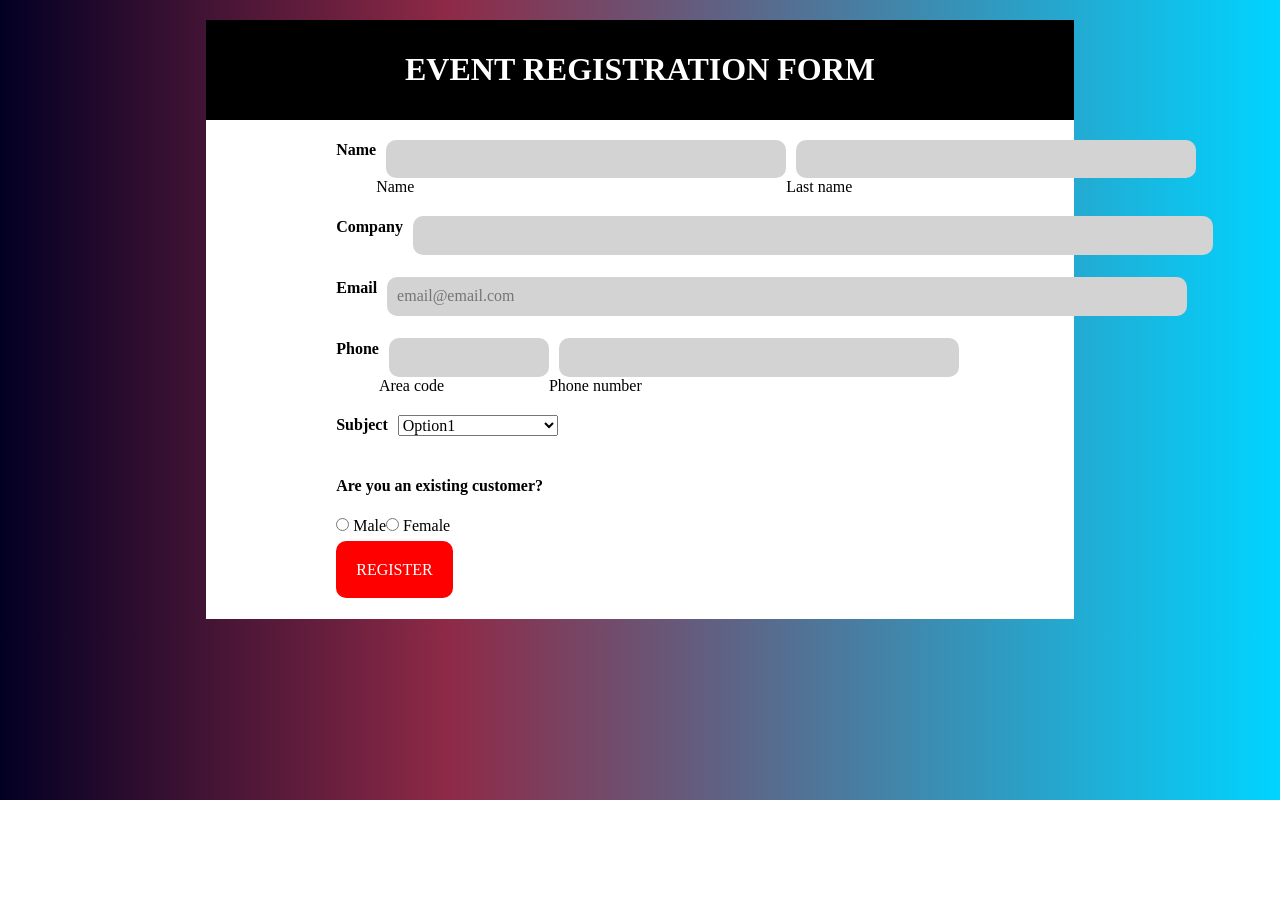
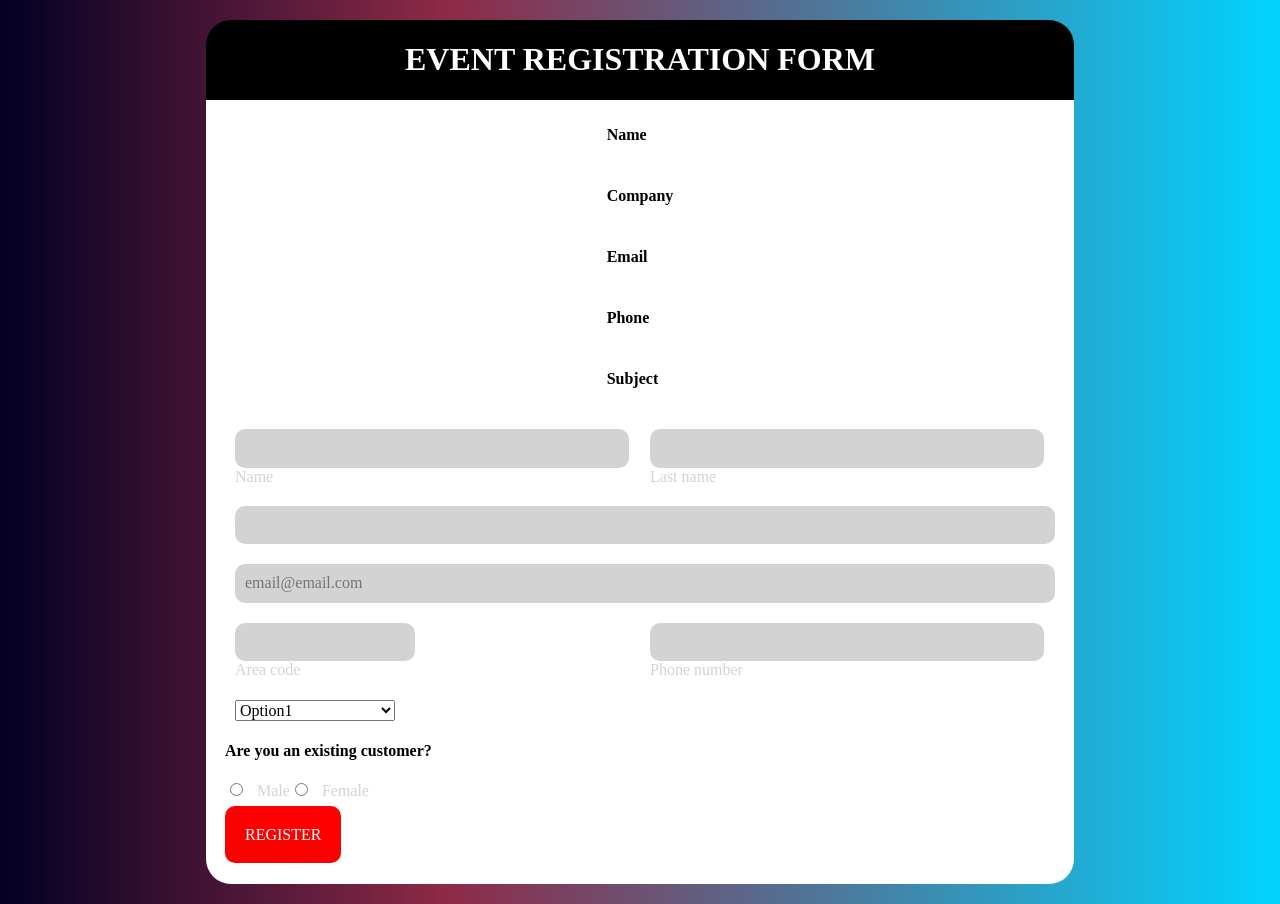
Before and after one commit to Totaldc/Contact-form, a plain HTML site: page index.html in a window 1280 px wide. Before the commit the page ends 800 px from the top, so only its background shows below. Drawn offline with nearby package versions, Linux system fonts and the light colour scheme.

Commit message:
Contact form completed. CSS is a mess

```diff
--- a/css/style.css
+++ b/css/style.css
@@ -1,57 +1,62 @@
-*{
-    box-sizing: border-box;
-}
-
-body{
-    background: rgb(2,0,36);
-background: linear-gradient(90deg, rgba(2,0,36,1) 0%, rgba(142,42,71,1) 35%, rgba(0,212,255,1) 100%);
-}
-
-.bg-white{
-    background-color: white;
-    padding-bottom: 40px;
-}
-
-main{
-    margin: 20px;
-}
-
-.wrapper{
-    width: 70%;
-    margin: 0 auto;
-}
-
-.flex{
-    display: flex;
+body {
+    background: rgb(2, 0, 36);
+    background: linear-gradient(90deg, rgba(2, 0, 36, 1) 0%, rgba(142, 42, 71, 1) 35%, rgba(0, 212, 255, 1) 100%);
 
 
 }
 
 
-.center{
+.mt-5 {
+    margin-top: 5px;
+}
+
+.bg-white {
+    background-color: white;
+    padding-bottom: 40px;
+
+    border-radius: 0 0 25px 25px;
+}
+
+main {
+    margin: 20px;
+}
+
+.wrapper {
+    width: 70%;
+    margin: 0 auto;
+}
+
+.flex {
+    display: flex;
+    flex-wrap: wrap;
+}
+
+
+.center {
     justify-content: center;
     width: 100%;
 }
 
-.column{
+.column {
     flex-direction: column;
 }
 
-.row{
+.row {
     flex-direction: row;
 }
 
-.block{
+.block {
     display: block;
 }
 
-.title{
+.title {
     color: white;
     background-color: black;
-    padding: 10px;
+    border-radius: 25px 25px 0 0;
+
 }
 
-a{
+a {
     padding: 20px;
     background-color: red;
     color: white;
@@ -60,41 +65,57 @@ a{
 
 }
 
-label:not(:last-child):after{
+label {
     color: lightgrey;
     margin-left: 10px;
 }
 
-input{
+label[name=male],
+label[name=female] {
+    color: black;
+}
+
+input {
     background-color: lightgrey;
     border: none;
-    padding:10px 10px;
+    padding: 10px 10px;
     border-radius: 10px;
 }
 
-input[name=name], input[name=last_name], input[name=phone]{
+input[name=name],
+input[name=last_name],
+input[name=phone] {
     display: block;
     margin-left: 10px;
     margin-top: 20px;
-    width: 50vh;
+    width: 90%;
 
 }
 
-input[name=code], select{
+input[name=code],
+select {
     display: block;
     margin-left: 10px;
     margin-top: 20px;
     width: 20vh;
 }
 
-input[name=email], input[name=company]{
+input[name=email],
+input[name=company] {
     display: block;
     margin-left: 10px;
     margin-top: 20px;
     width: 100vh;
-    box-sizing: border-box;
 }
 
-input[type=radio]{
+input[type=radio] {
     margin-bottom: 30px;
 }
+
+.half {
+    flex: 1;
+}
+
+input[type=radio] {
+    margin-left: 5px;
+}
--- a/index.html
+++ b/index.html
@@ -11,73 +11,65 @@
 
 <body>
     <main>
-        <div class="wrapper bg-white">
-            <div class="title">
-                <div class="flex center">
+        <section>
+            <div class="wrapper">
+                <div class="flex center title">
                     <h1>EVENT REGISTRATION FORM</h1>
                 </div>
             </div>
-            <form action="#" class="">
-                <div class="flex wrapper">
+        </section>
+        <section class="wrapper">
+            <div class="bg-white flex center">
+                <div class="flex column mt-5">
                     <div>
                         <h4>Name</h4>
                     </div>
-
+                    <div>
+                        <h4>Company</h4>
+                    </div>
+                    <div>
+                        <h4>Email</h4>
+                    </div>
+                    <div>
+                        <h4>Phone</h4>
+                    </div>
+                    <div>
+                        <h4>Subject</h4>
+                    </div>
+                </div>
+                <div>
                     <div class="flex">
-                        <div class="">
-                            <div>
+                        <div class="half">
                             <input type="text" name="name" id="name">
                             <label for="name">Name</label>
                         </div>
-                        </div>
-                        <div>
+
+                        <div class="half">
                             <input type="text" name="last_name" id="last_name">
                             <label for="last_name">Last name</label>
                         </div>
-                    </div>
-                </div>
-                <div class="flex wrapper">
-                    <div>
-                        <h4>Company</h4>
                     </div>
                     <div class="flex">
                         <div>
                             <input type="text" name="company" id="company">
                         </div>
                     </div>
-                </div>
-                <div class="flex wrapper">
-                    <div>
-                        <h4>Email</h4>
-                    </div>
                     <div class="flex">
                         <div>
                             <input type="email" name="email" id="email" placeholder="email@email.com">
                         </div>
                     </div>
-                </div>
-                <div class="flex wrapper">
-                    <div>
-                        <h4>Phone</h4>
-                    </div>
                     <div class="flex">
-                        <div>
-                            <div>
+                        <div class="half">
                             <input type="number" name="code" id="code">
                             <label for="code">Area code</label>
                         </div>
-                        </div>
-                        <div>
+                        <div class="half">
                             <input type="phone" name="phone" id="phone">
                             <label for="phone">Phone number</label>
                         </div>
                     </div>
-                </div>
-                <div class="flex wrapper">
-                    <div>
-                        <h4>Subject</h4>
-                    </div>
-                    <div class="">
+                    <div class="flex">
                         <select name="options" id="options">
                             <option value="option1">Option1</option>
                             <option value="option2">Option2</option>
@@ -86,8 +78,7 @@
                             <option value="option5">Option5</option>
                         </select>
                     </div>
-                </div>
-                <div class="flex column wrapper">
+                    <div class="flex column">
                         <div>
                             <h4>
                                 Are you an existing customer?
@@ -104,12 +95,15 @@
                             </div>
                         </div>
                     </div>
-                <div class="flex wrapper">
+                    <div class="flex">
                         <div>
                             <a href="#">REGISTER</a>
                         </div>
                     </div>
-            </form>
+                </div>
+            </div>
+            </div>
+        </section>
     </main>
 </body>
 
```
Lines whose indentation alone changed are shown as unchanged.
